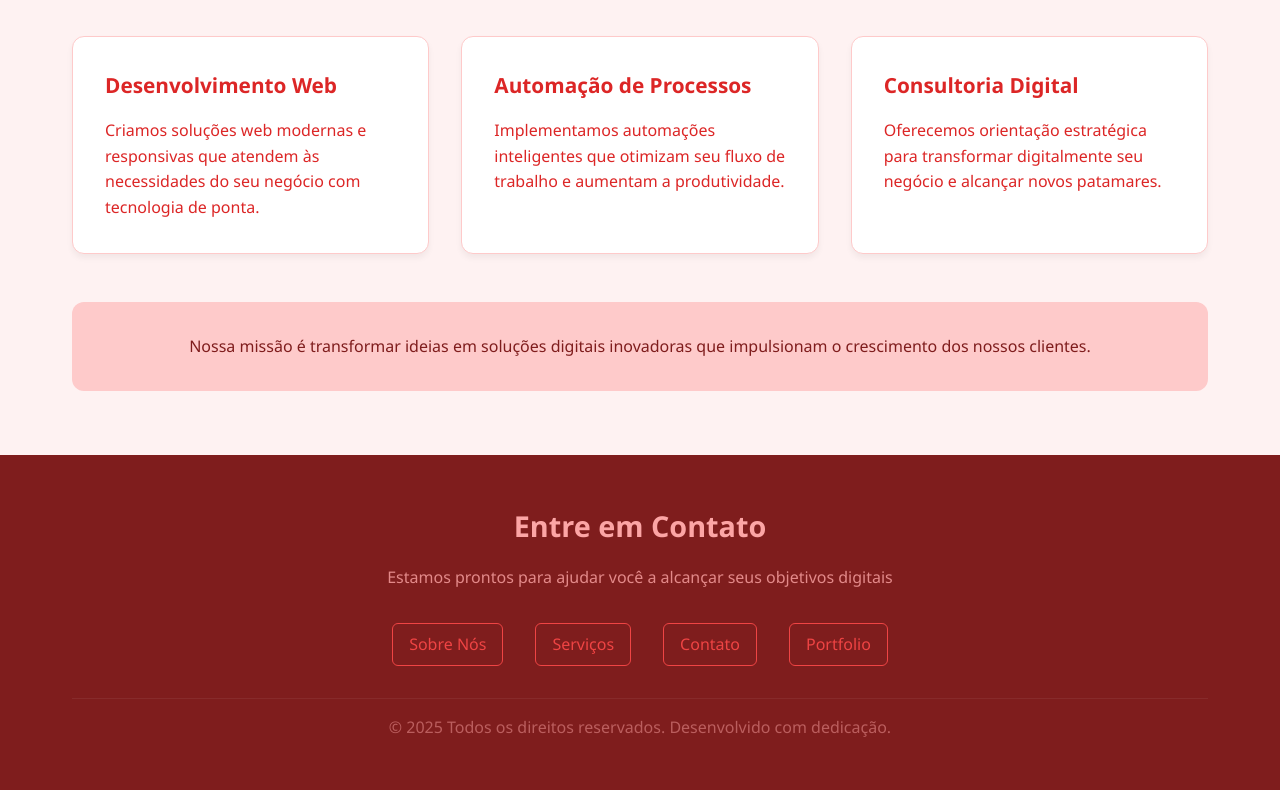
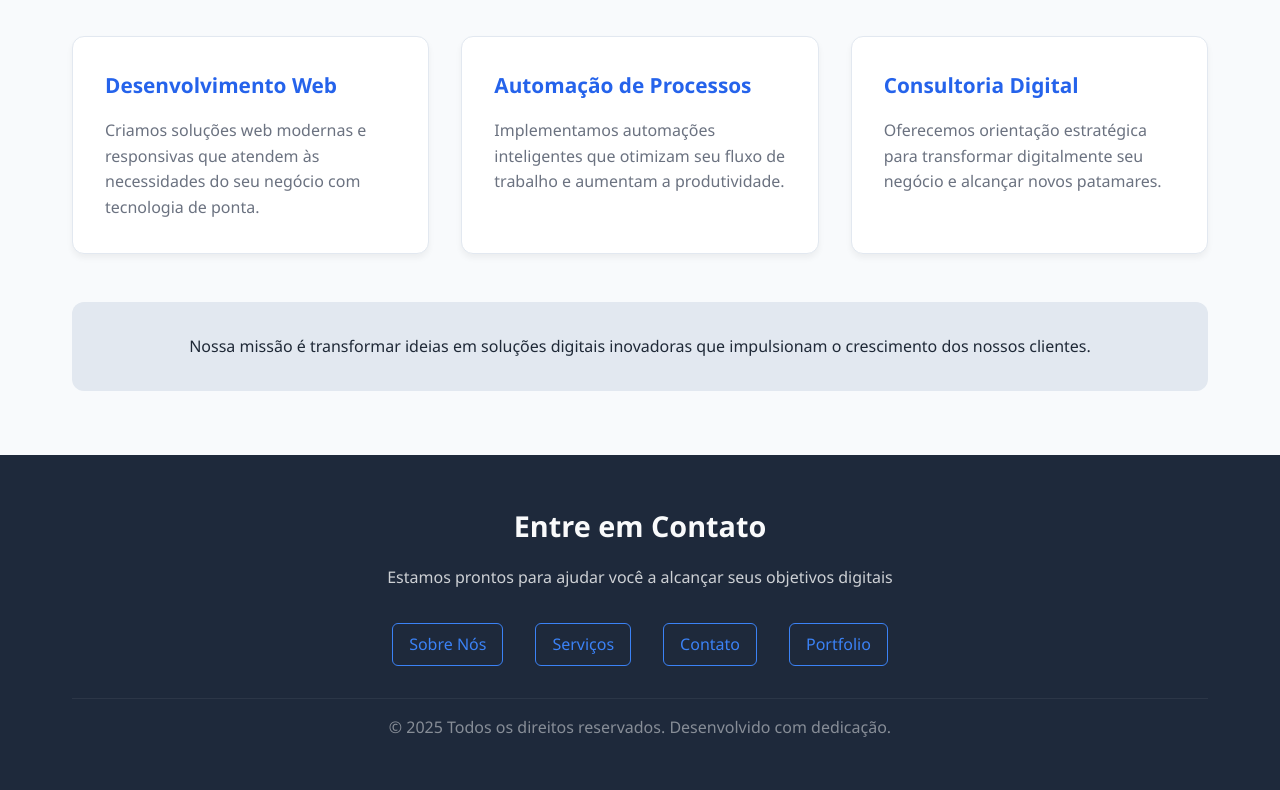
Before and after one commit to matsuch/landing-page, a plain HTML site: page index.html in a window 1280 px wide. Shown: the part 360-1150 px from the top of the page. Drawn offline with Linux system fonts and the light colour scheme.

Commit message:
Update index.html

```diff
--- a/index.html
+++ b/index.html
@@ -8,23 +8,23 @@
         /* ========== CSS VARIABLES ========== */
         :root {
             /* Cores Primárias */
-            --primary-color: #dc2626;
-            --secondary-color: #991b1b;
-            --accent-color: #ef4444;
+            --primary-color: #2563eb;
+            --secondary-color: #1e40af;
+            --accent-color: #3b82f6;
 
             /* Cores de Background */
-            --bg-primary: #fef2f2;
-            --bg-secondary: #fecaca;
-            --bg-dark: #7f1d1d;
+            --bg-primary: #f8fafc;
+            --bg-secondary: #e2e8f0;
+            --bg-dark: #1e293b;
 
             /* Cores de Texto */
-            --text-primary: #7f1d1d;
-            --text-secondary: #dc2626;
-            --text-light: #fca5a5;
+            --text-primary: #1f2937;
+            --text-secondary: #6b7280;
+            --text-light: #f9fafb;
 
             /* Cores de Estado */
-            --success-color: #dc2626;
-            --warning-color: #b91c1c;
+            --success-color: #10b981;
+            --warning-color: #f59e0b;
             --error-color: #ef4444;
         }
 
```
